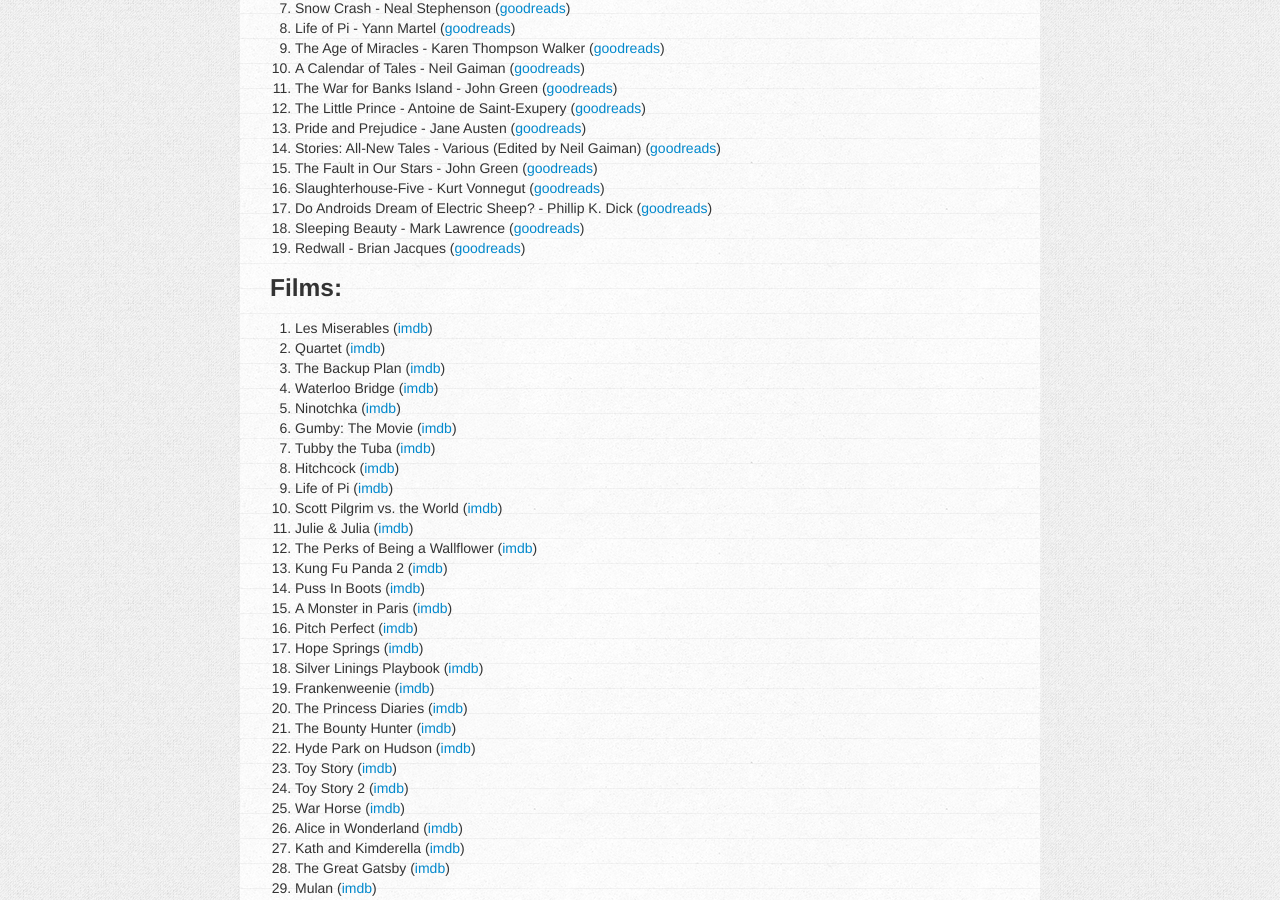
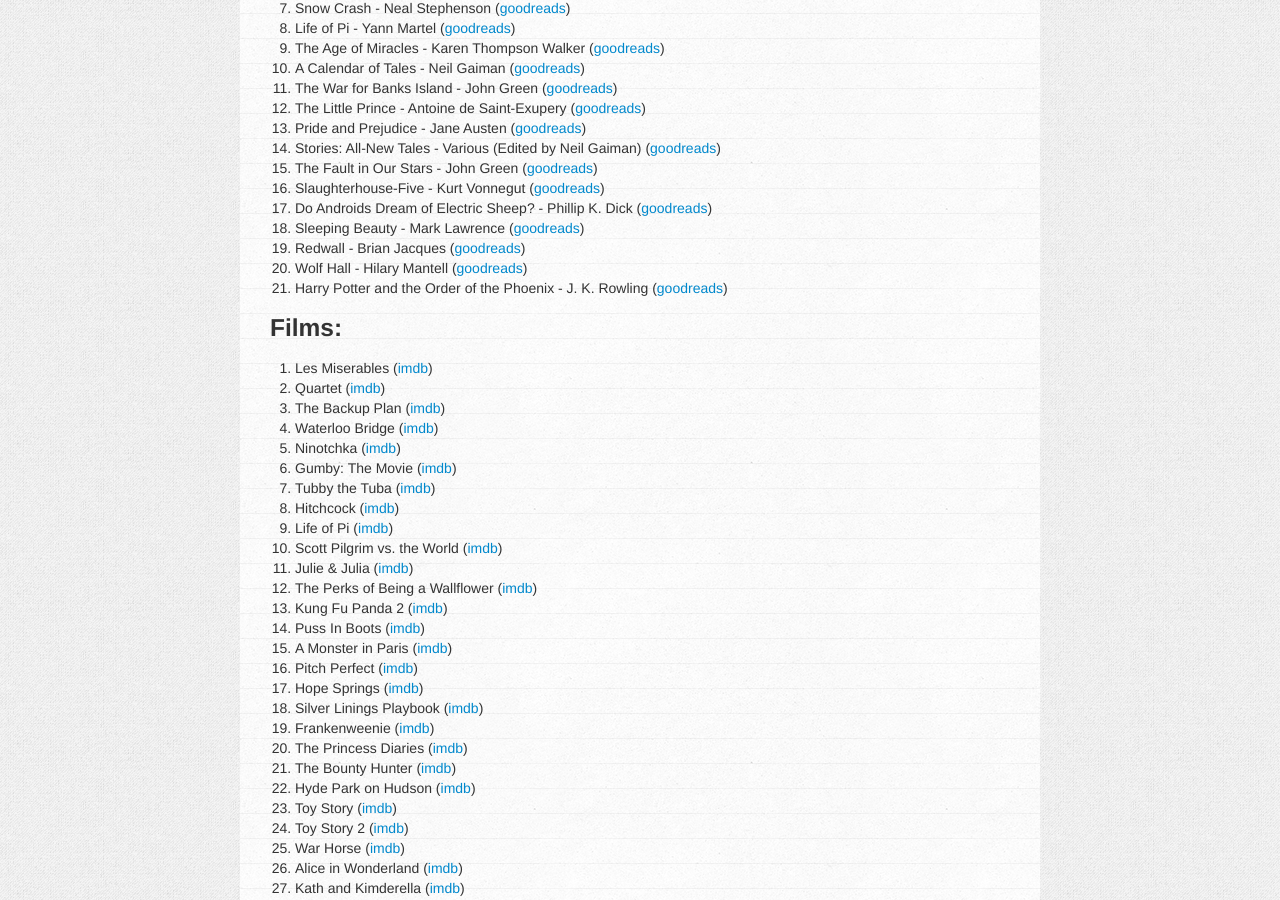
Before and after one commit to charlottepierce/charlottepierce.github.com, a Jekyll site: the page built from _posts/2013-01-01-50-50-Challenge-2013.markdown, in a window 1280 px wide and 900 px high, scrolled down 470 px. Built offline with Jekyll 4.4.1, drawn with Linux system fonts in a browser that asks for light colours.

Commit message:
Updated 50/50 challenge list.

```diff
--- a/_posts/2013-01-01-50-50-Challenge-2013.markdown
+++ b/_posts/2013-01-01-50-50-Challenge-2013.markdown
@@ -26,6 +26,8 @@
 17. Do Androids Dream of Electric Sheep? - Phillip K. Dick ([goodreads](http://www.goodreads.com/book/show/7082.Do_Androids_Dream_of_Electric_Sheep_))
 18. Sleeping Beauty - Mark Lawrence ([goodreads](http://www.goodreads.com/book/show/18132196-sleeping-beauty))
 19. Redwall - Brian Jacques ([goodreads](http://www.goodreads.com/book/show/7996.Redwall))
+20. Wolf Hall - Hilary Mantell ([goodreads](http://www.goodreads.com/book/show/6101138-wolf-hall))
+21. Harry Potter and the Order of the Phoenix - J. K. Rowling ([goodreads](http://www.goodreads.com/book/show/2.Harry_Potter_and_the_Order_of_the_Phoenix))
 
 ### Films: ###
 
```
